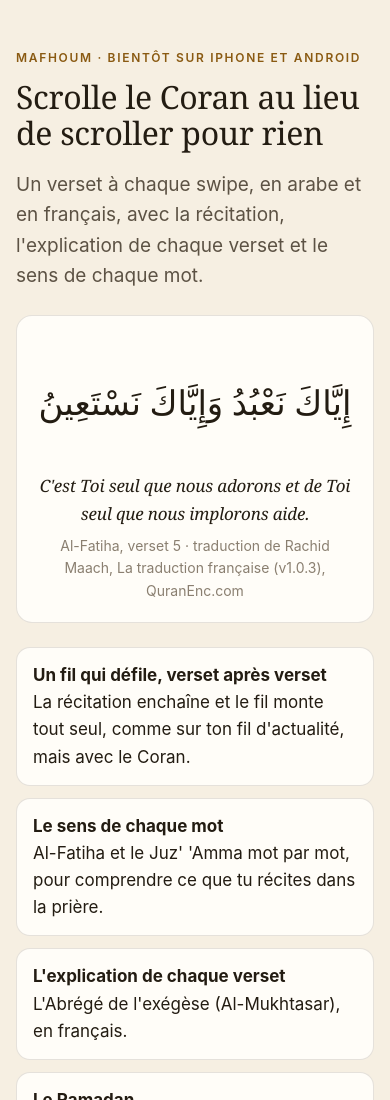
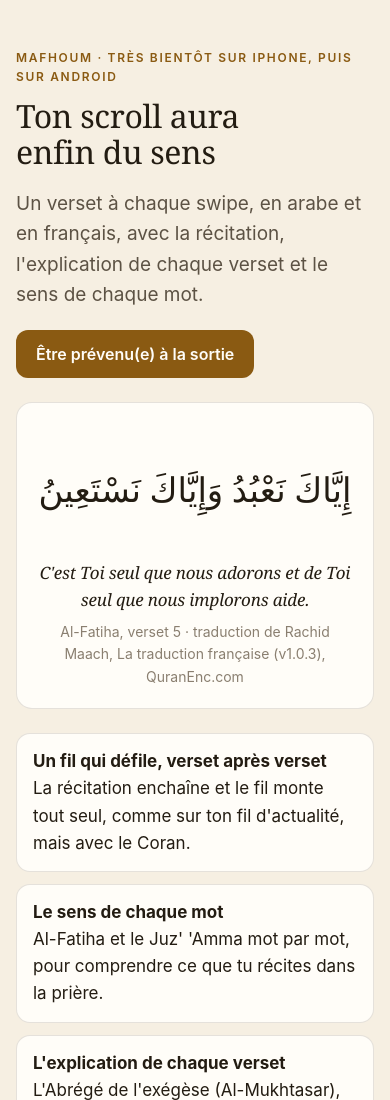
Before and after one commit to Bayeko/mafhoum-site, a plain HTML site: page index.html in a window 390 px wide. Shown: the top 1100 px of the page. Drawn offline with Linux system fonts and the light colour scheme.

Commit message:
Accueil : nouvelle accroche, sortie très bientôt sur iPhone, bouton liste d'attente en haut
Co-Authored-By: Claude Opus 5.5 <noreply@anthropic.com>
Claude-Session: https://claude.ai/code/session_01LC4Df7AeSbK3zYTwdURtZr

```diff
--- a/index.html
+++ b/index.html
@@ -4,15 +4,16 @@
   <meta charset="utf-8">
   <meta name="viewport" content="width=device-width, initial-scale=1">
   <title>Mafhoum : scrolle le Coran, comprends-le</title>
-  <meta name="description" content="Scrolle le Coran au lieu de scroller pour rien : un verset à chaque swipe, en arabe et en français, avec la récitation, l'explication et le mot à mot. Sans publicité.">
+  <meta name="description" content="Ton scroll aura enfin du sens : un verset à chaque swipe, en arabe et en français, avec la récitation, l'explication et le mot à mot. Sans publicité.">
   <link rel="stylesheet" href="style.css">
   <link rel="icon" href="icon.png">
 </head>
 <body>
 <main>
-  <div class="kicker">Mafhoum · bientôt sur iPhone et Android</div>
-  <h1>Scrolle le Coran au lieu de scroller pour rien</h1>
+  <div class="kicker">Mafhoum · très bientôt sur iPhone, puis sur Android</div>
+  <h1>Ton scroll aura enfin du sens</h1>
   <p class="lead">Un verset à chaque swipe, en arabe et en français, avec la récitation, l'explication de chaque verset et le sens de chaque mot.</p>
+  <p><a class="button" href="#liste">Être prévenu(e) à la sortie</a></p>
 
   <div class="card">
     <p class="arabic">إِيَّاكَ نَعْبُدُ وَإِيَّاكَ نَسْتَعِينُ</p>
```
